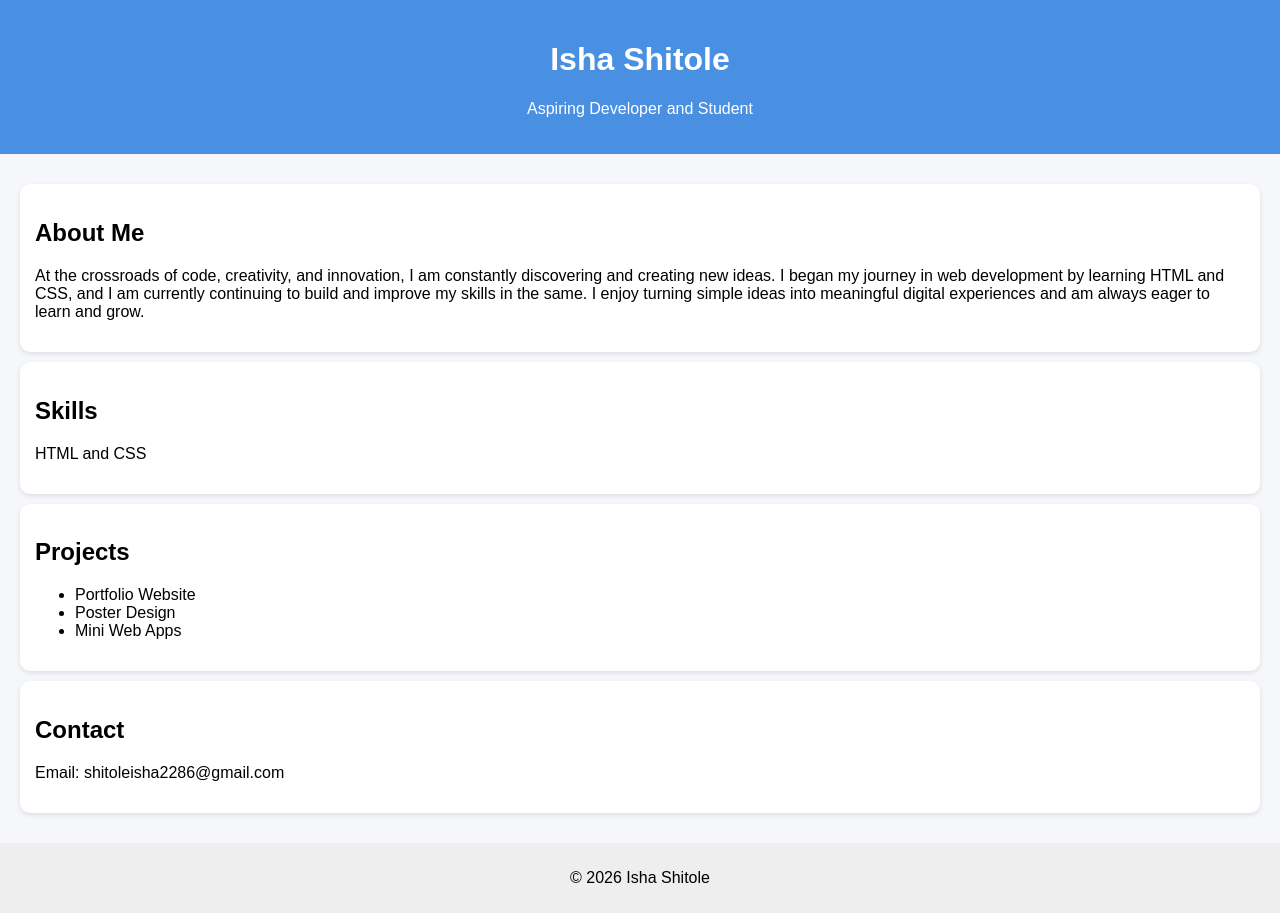
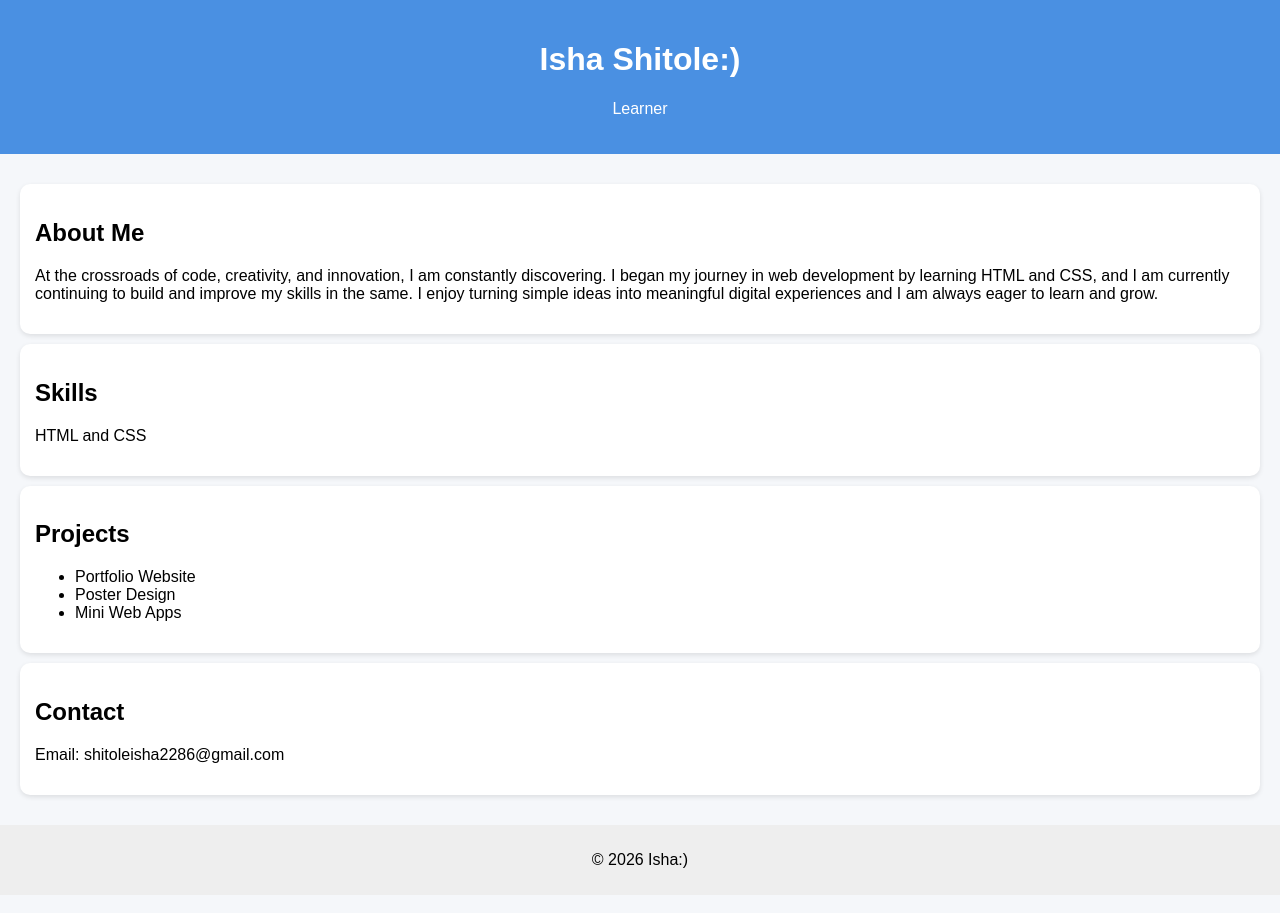
Before and after one commit to shitoleisha2286-code/Portfolio, a plain HTML site: page index.html in a window 1280 px wide. Drawn offline with Linux system fonts and the light colour scheme.

Commit message:
Update index.html

```diff
--- a/index.html
+++ b/index.html
@@ -35,16 +35,16 @@
 <body>
 
 <header>
-    <h1> Isha Shitole </h1>
-    <p>Aspiring Developer and Student</p>
+    <h1> Isha Shitole:) </h1>
+    <p> Learner </p>
 </header>
 
 <section>
     <div class="card">
         <h2>About Me</h2>
-        <p>At the crossroads of code, creativity, and innovation, I am constantly discovering and creating new ideas.
+        <p> At the crossroads of code, creativity, and innovation, I am constantly discovering.
 I began my journey in web development by learning HTML and CSS, and I am currently continuing to build and improve my skills in the same.
-I enjoy turning simple ideas into meaningful digital experiences and am always eager to learn and grow.</p>
+I enjoy turning simple ideas into meaningful digital experiences and I am always eager to learn and grow. </p>
     </div>
 
     <div class="card">
@@ -69,7 +69,7 @@ I enjoy turning simple ideas into meaningful digital experiences and am always e
 </section>
 
 <footer>
-    <p>© 2026 Isha Shitole</p>
+    <p>© 2026 Isha:)</p>
 </footer>
 
 </body>
```
